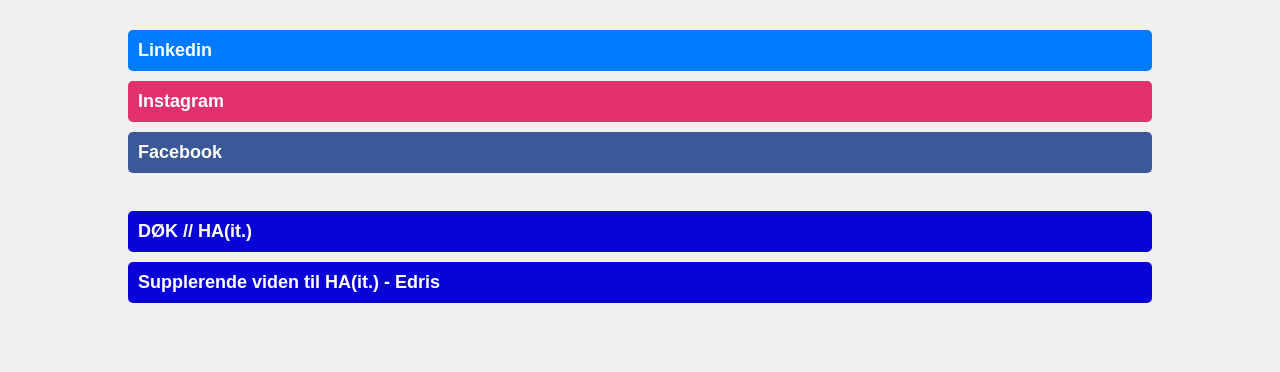
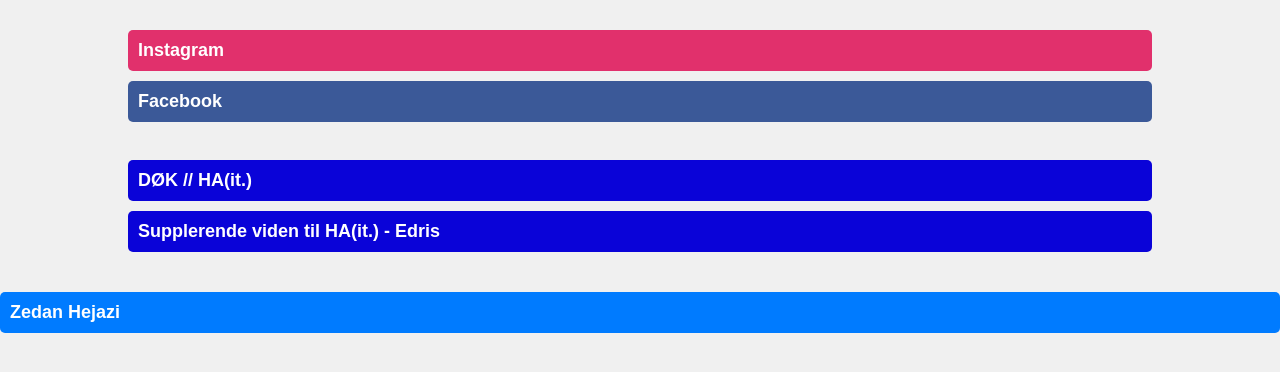
Before and after one commit to AndroboyDK/AndroboyDK.github.io, a plain HTML site: page index.html in a window 1280 px wide. Drawn offline with Linux system fonts and the light colour scheme.

Commit message:
changes to linkedin

```diff
--- a/index.html
+++ b/index.html
@@ -42,16 +42,16 @@
             background-color: #0a03d8;
         }
     </style>
+    <script src="https://platform.linkedin.com/badges/js/profile.js" async defer type="text/javascript"></script>
 </head>
 <body>
     <div class="container">
-        <a class="linkedin" href="https://www.linkedin.com/in/zedan-hejazi/" target="_blank">Linkedin</a>
         <a class="instagram" href="https://www.instagram.com/zedan_hejazi/" target="_blank">Instagram</a>
         <a class="facebook" href="https://www.facebook.com/zezoboi/" target="_blank">Facebook</a>
         <br>
         <a class="DØK" href="https://www.cbs.dk/uddannelse/bachelor/hait-erhvervsoekonomi-informationsteknologi" target="_blank">DØK // HA(it.)</a>
         <a class="DØK" href="https://edris.dk/hait" target="_blank">Supplerende viden til HA(it.) - Edris</a>
     </div>
-</body>
+    <div class="badge-base LI-profile-badge" data-locale="en_US" data-size="large" data-theme="dark" data-type="HORIZONTAL" data-vanity="zedan-hejazi" data-version="v1"><a class="badge-base__link LI-simple-link" href="https://dk.linkedin.com/in/zedan-hejazi?trk=profile-badge">Zedan Hejazi</a></div>
 </body>
 </html>
```
Also changed, not shown: 1 other file.
